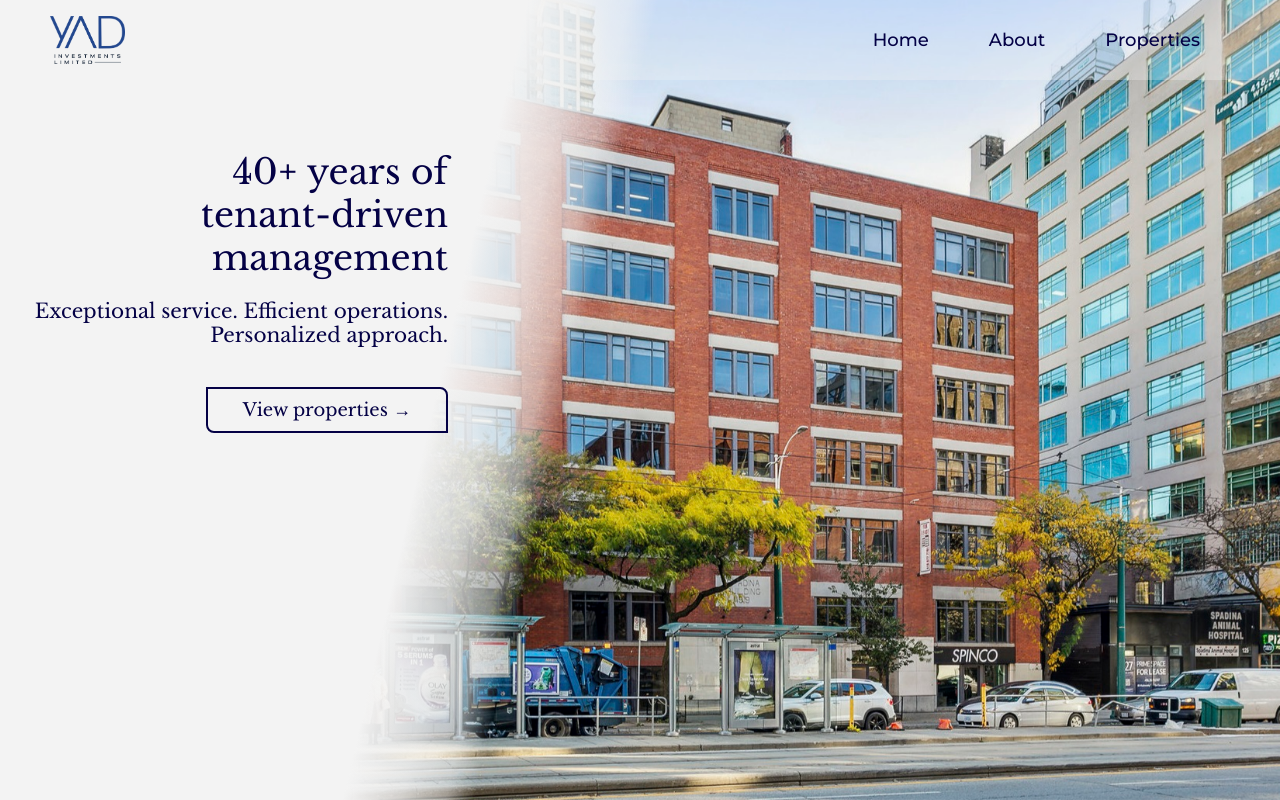
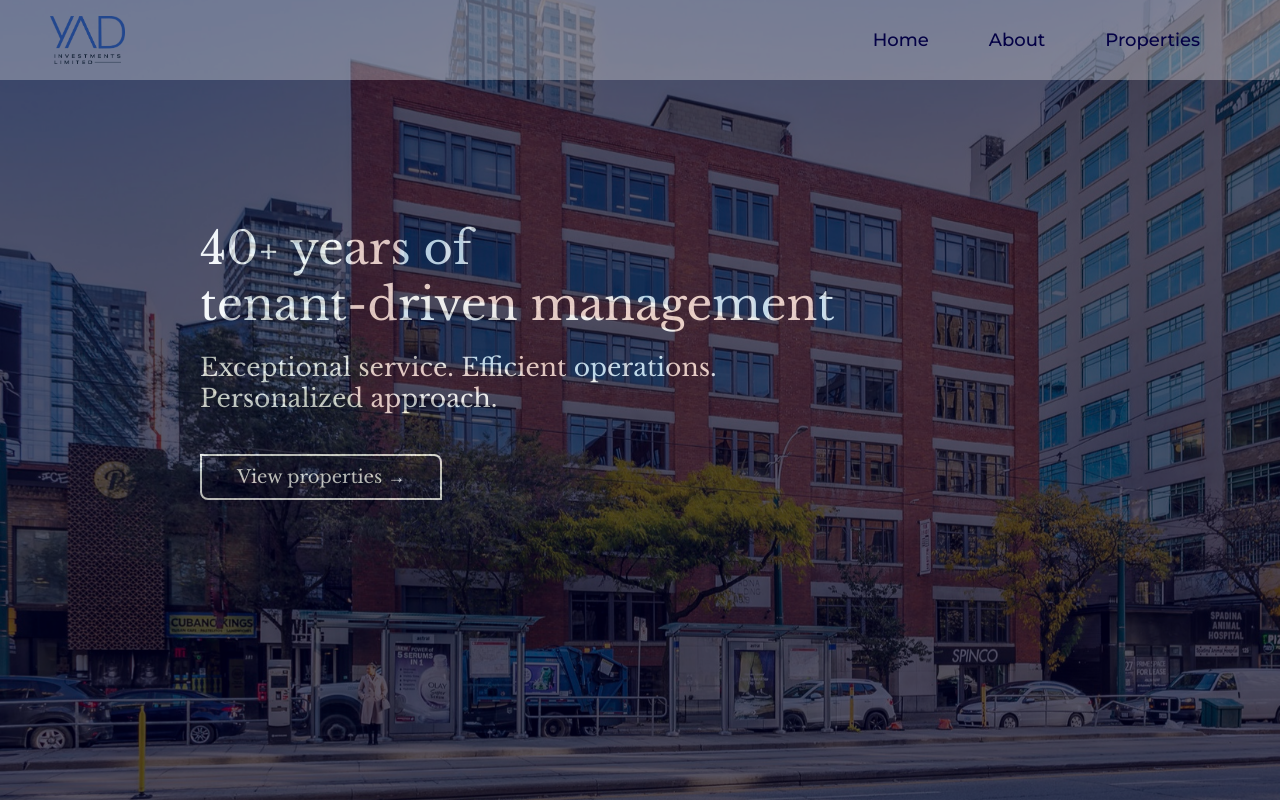
Before and after one commit to ewajsbaum/YAD, a React (Create React App) app: page / in a window 1280 px wide. Shown: the top 800 px of the page. Built offline with nearby package versions, Linux system fonts and the light colour scheme.

Commit message:
new hero design - dark overlay

```diff
--- a/src/style/Home.css
+++ b/src/style/Home.css
@@ -18,6 +18,7 @@
 
     @media screen and (max-width: 600px) {
         background-position: top;
+        height: 90vh;
     }
 }
 
@@ -28,57 +29,56 @@
     display: flex;
     align-items: center;
     justify-content: center;
+
+    @media screen and (max-width: 600px) {
+        height: 90vh;
+    }
 }
 
 .overlay {
-    background: rgb(243, 243, 243);
-    background: linear-gradient(103deg, rgba(243, 243, 243, 1) 36%, rgba(243, 243, 243, 0.7961309523809523) 40%, rgba(243, 243, 243, 0.4992121848739496) 43%, rgba(243, 243, 243, 0) 45%);
+    background-color: #020121;
+    opacity: 65%;
     width: 100%;
     height: 100vh;
     max-height: 1100px;
     top: 0;
     left: 0;
-    position: fixed;
 
     @media screen and (max-width: 600px) {
-        background: linear-gradient(163deg, rgba(243, 243, 243, 1) 41%, rgba(243, 243, 243, 0.7961309523809523) 56%, rgba(243, 243, 243, 0.4992121848739496) 60%, rgba(243, 243, 243, 0) 65%);
+        height: 90vh;
     }
 
 }
 
 .heroText {
-    color: #040145;
-    text-align: right;
-    width: 35%;
-    margin-top: 150px;
+    color: #FFFFFF;
+    text-align: left;
+    width: 50%;
+    margin-top: 220px;
     display: flex;
     flex-direction: column;
-    align-items: flex-end;
+    margin-left: 200px;
 
     @media screen and (min-width: 1700px) {
-        margin-top: 230px;
-        width: 38%;
+        margin-top: 280px;
     }
 
-
     @media screen and (min-width: 2000px) {
-        width: 30%;
+        margin-left: 300px;
     }
 
-    @media screen and (max-width: 600px) {
-        text-align: left;
-        padding-left: 30px;
+    @media screen and (max-width: 900px) {
+        margin-left: 30px;
         width: 80%;
-        align-items: flex-start;
     }
 }
 
 .heroText>h1 {
-    font-size: 35px;
+    font-size: 45px;
     font-weight: 400;
 
     @media screen and (min-width: 1700px) {
-        font-size: 44px;
+        font-size: 55px;
     }
 
     @media screen and (max-width: 600px) {
@@ -88,7 +88,7 @@
 
 .heroText>h4 {
     margin-top: 20px;
-    font-size: 20px;
+    font-size: 25px;
     font-weight: 300;
 
     @media screen and (min-width: 1700px) {
@@ -108,12 +108,13 @@
 }
 
 .linkToProperties {
-    border: 2px solid #040145;
+    border: 2px solid #FFFFFF;
     padding: 10px 35px;
     display: flex;
     justify-content: center;
     border-radius: 0px 8px;
     margin-top: 40px;
+    max-width: fit-content;
 
     @media screen and (min-width: 1700px) {
         margin-top: 70px;
@@ -127,7 +128,7 @@
 .linkToProperties>* {
     font-size: 18px;
     font-weight: 300;
-    color: #040145;
+    color: #FFFFFF;
     text-decoration: none;
 
     @media screen and (min-width: 1600px) {
@@ -140,10 +141,10 @@
 }
 
 .linkToProperties:hover {
-    background-color: #040145;
+    background-color: #FFFFFF;
 
     >* {
-        color: #FFFFFF;
+        color: #020121;
     }
 }
 
```
